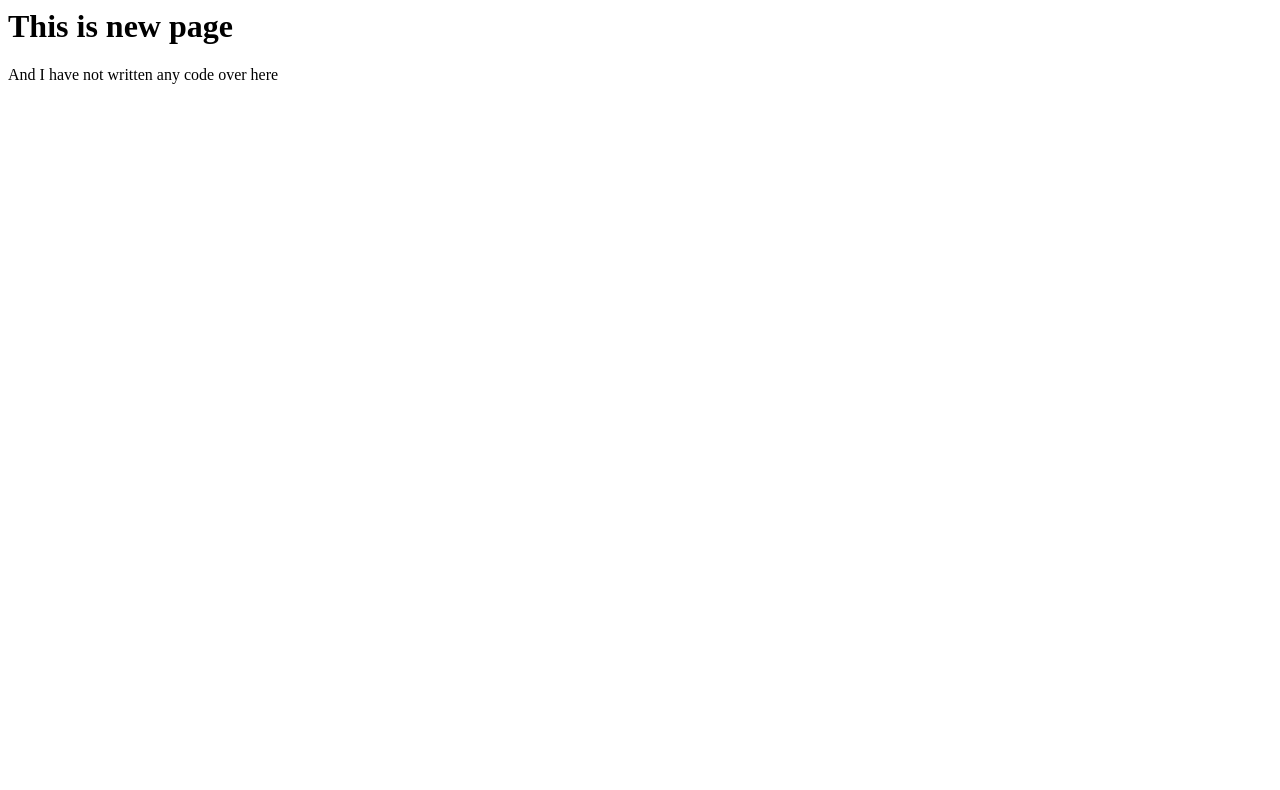
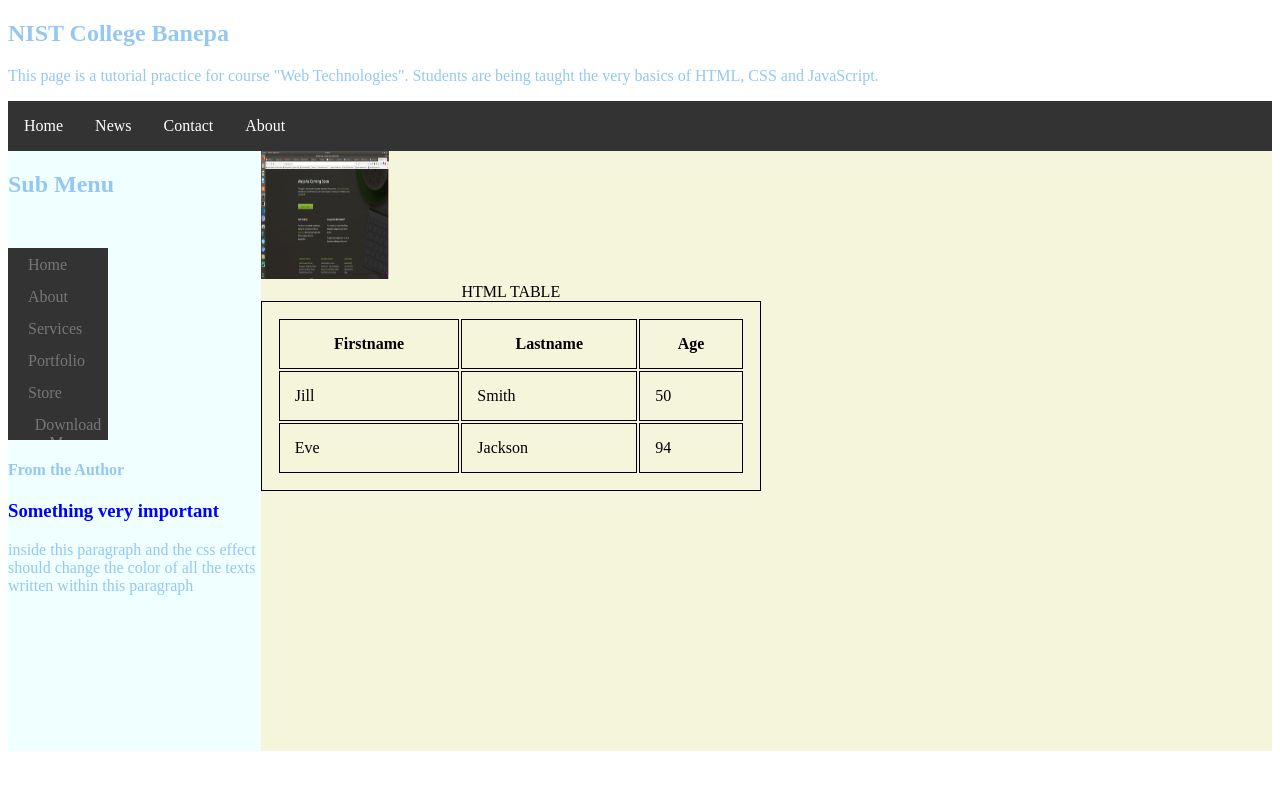
Before and after one commit to nistbanepa/webdemo, a plain HTML site: page index.html in a window 1280 px wide. Drawn offline with Linux system fonts and the light colour scheme.

Commit message:
modified index file, code indentation

```diff
--- a/index.html
+++ b/index.html
@@ -1,2 +1,64 @@
-<h1> This is new page</h1>
-<p> And I have not written any code over here</p>
+<!DOCTYPE html>
+<html>
+    <head>
+            <link rel="stylesheet" type="text/css" href="style.css">
+    </head>
+    <body>
+        <h2>NIST College Banepa</h2>
+        <p>This page is a tutorial practice for course "Web Technologies".
+            Students are being taught the very basics of HTML, CSS and JavaScript.
+        </p>
+
+        <ul>
+            <li><a href="#home">Home</a></li>
+            <li><a href="#news">News</a></li>
+            <li><a href="#contact">Contact</a></li>
+            <li><a href="#about">About</a></li>
+        </ul>
+        <div class="wrapper">
+            <div class="sidepanel">
+                <h2>Sub Menu</h2>
+                <div id="menu8">
+                        <ul>
+                            <li><a href="#1" title="Home">Home</a></li>
+                            <li><a href="#2" title="About">About</a></li>
+                            <li><a href="#3" title="Services">Services</a></li>
+                            <li><a href="#4" title="Portfolio">Portfolio</a></li>
+                            <li><a href="#5" title="Store">Store</a></li>
+                            <li><a href="#6" title="Download">Download Menu</a></li>
+                        </ul>
+                </div>
+                <h4>From the Author</h4>
+                <h3>Something very important</h3>
+                <p>inside this paragraph and
+                    the css effect should change
+                    the color of all the texts written within this paragraph
+                </p>
+
+            </div>
+            <div class="mainbox">
+                <img src="wow.png"  alt="TheQuickblog" style="width:128px;height:128px;">
+                <div class="table1">
+                    <table style="width:100%">
+                        <caption>HTML TABLE</caption>
+                        <tr>
+                            <th >Firstname</th>
+                            <th>Lastname</th>
+                            <th>Age</th>
+                        </tr>
+                        <tr>
+                            <td>Jill</td>
+                            <td>Smith</td>
+                            <td>50</td>
+                        </tr>
+                        <tr>
+                            <td>Eve</td>
+                            <td>Jackson</td>
+                            <td>94</td>
+                        </tr>
+                    </table>
+                </div>
+            </div>
+        </div>
+    </body>
+</html>
--- a/style.css
+++ b/style.css
@@ -1,8 +1,3 @@
-
-
-
-
-/* wrapper */
 .wrapper{
     margin-top:0px;
 }
```
Also changed, not shown: wow.png (added).
